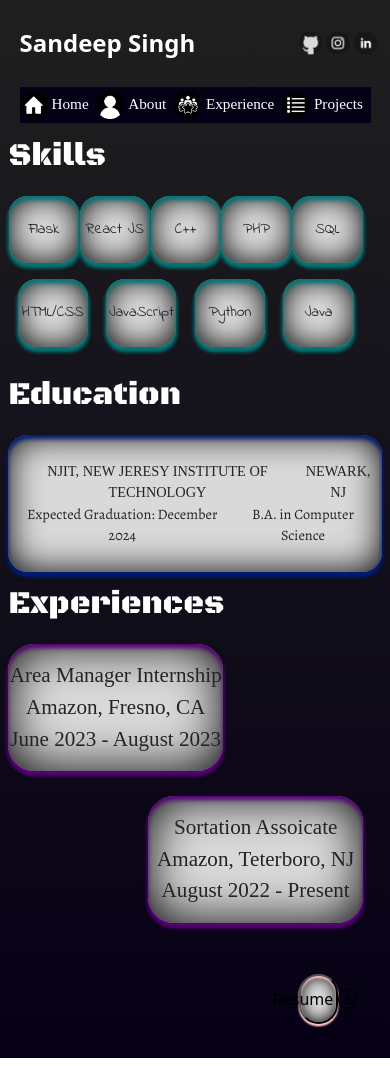
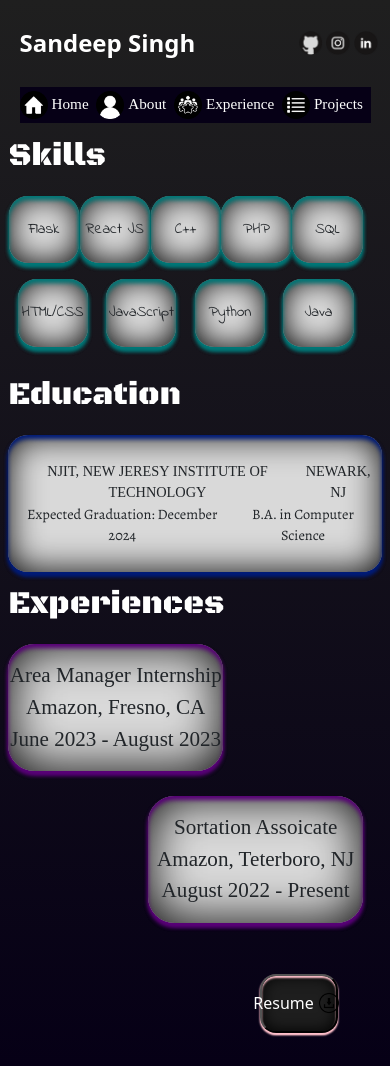
Before and after one commit to SandeepS3/personal-website, a React (Create React App) app: page /experience in a window 390 px wide. Built offline with nearby package versions, Linux system fonts and the light colour scheme; a web font is replaced by a local one.

Commit message:
fix experience mobile

```diff
--- a/src/pages/ExperiencesStyles.js
+++ b/src/pages/ExperiencesStyles.js
@@ -226,6 +226,27 @@ const mediaStyles = {
     justifyContent: "flex-end",
     marginBottom: "3vh",
   },
+  resume: {
+    flex: 0.5,
+    display: "flex",
+    flexDirection: "column",
+    justifyContent: "flex-end",
+    alignItems: "end",
+    padding: "3vh",
+    width: "95%",
+  },
+  button: {
+    backgroundColor: "#1E1E1E",
+    color: "white",
+    borderRadius: "1em",
+    boxShadow:
+      "0 2px 2px pink, 0 2px 2px pink,inset 0 2px 2px pink, inset 0 0 15px black",
+    display: "flex",
+    alignItems: "center",
+    justifyContent: "center",
+    width: "20vw",
+    height: "7vh",
+  },
 };
 
 const mergedStyles = window.matchMedia("(max-width: 900px)").matches
```
